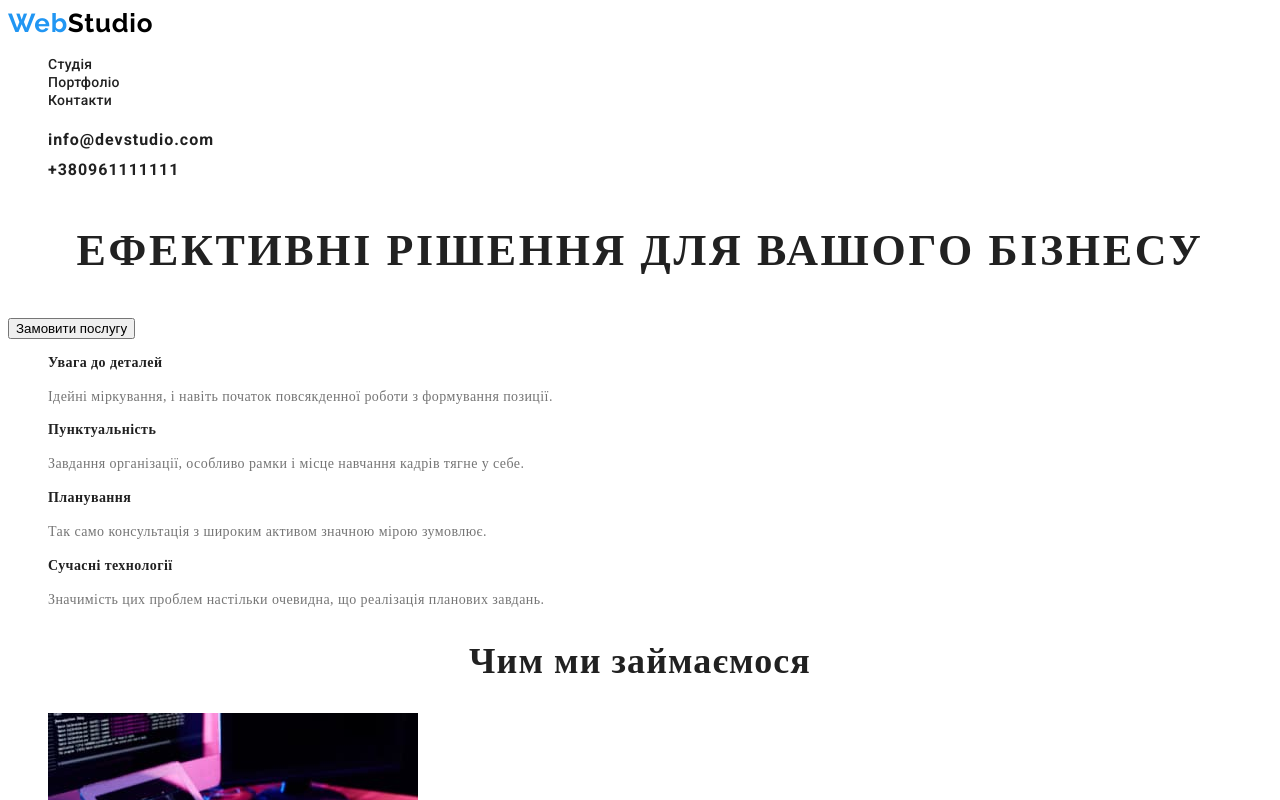
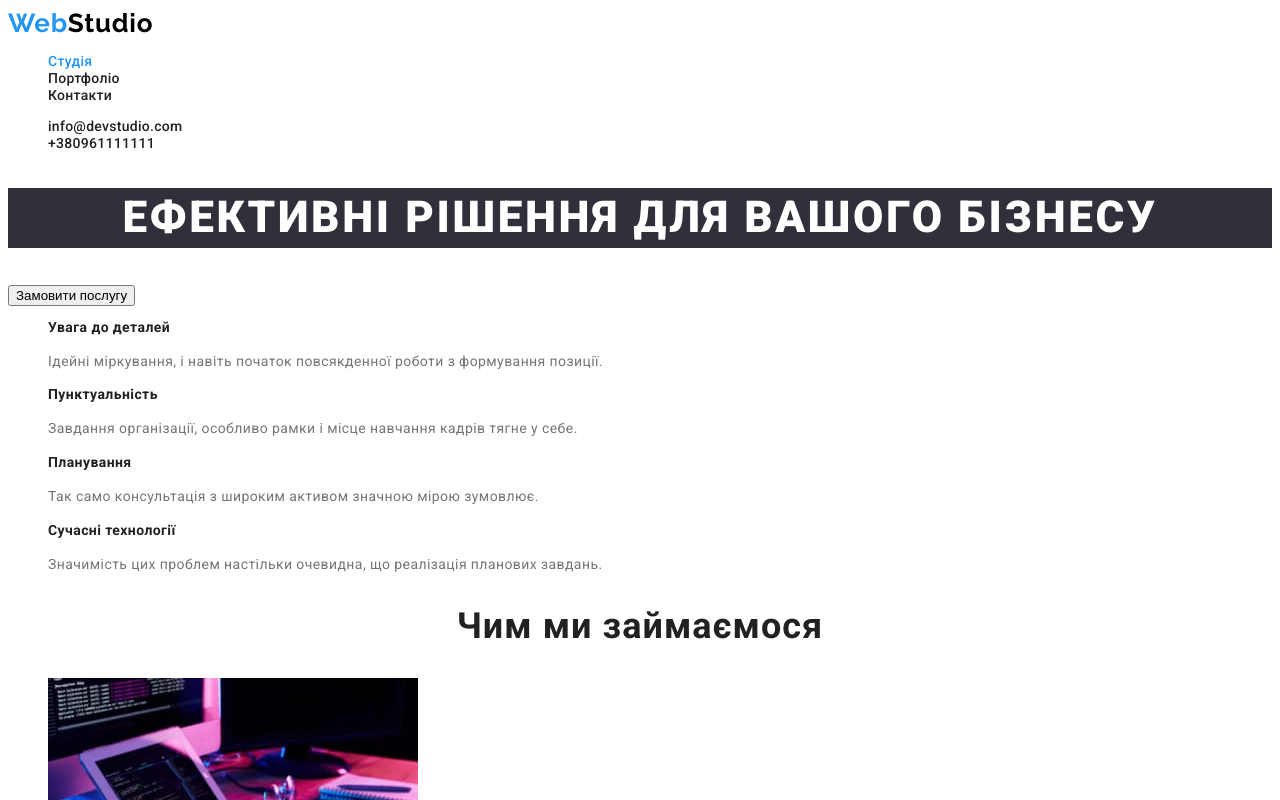
Before and after one commit to humbubahumbuba/goit-markup-hw-02, a plain HTML site: page index.html in a window 1280 px wide. Shown: the top 800 px of the page. Drawn offline with Linux system fonts and the light colour scheme.

Commit message:
auth-nav-link-hover,focus

```diff
--- a/css/style.css
+++ b/css/style.css
@@ -14,6 +14,9 @@ footer #2F303A*/
 body{
     background-color:var(--primary-bg-color) ;
     color:var(--primary-text-color);
+    font-family: 'Roboto',sans-serif;
+    font-size: 14px;
+    letter-spacing: 0.03em;
 }
 
 img {
@@ -27,6 +30,7 @@ img {
 .link {
     text-decoration: none;
 }
+
 
  .logo{
     color:var(--accent-color);
@@ -91,18 +95,26 @@ img {
 .site-nav .link.current{
     color: var(--accent-color);
 }
-.auth-nav{
-    font-family: 'Roboto';
-    font-style: normal;
+
+.auth-nav-link{
+    color: var(--title-text-color);
+    text-decoration: none;
     font-weight: 500;
     font-size: 14px;
     line-height: 1.14;
     letter-spacing: 0.02em;
 }
+.auth-nav-link:hover,
+.auth-nav-link:focus{
+     color: var(--accent-color);
+}
+
+
 /* hero */
 
 .hero-title{
-    color: var(--title-text-color);
+    background-color: #2F303A;
+    color: #ffffff;
     font-weight: 900;
     font-size: 44px;
     line-height: 1.36;
--- a/index.html
+++ b/index.html
@@ -18,7 +18,7 @@
             <a href="./index.html" class="logo">Web<span class="logo-head">Studio</span></a>
 
             <ul class="site-nav list">
-                <li><a href="#" class="link" class="link current">Студія</a></li>
+                <li><a href="#"  class="link current">Студія</a></li>
                 <li><a href="./portfolio.html"class="link">Портфоліо</a></li>
                 <li><a href="#" class="link" class="link">Контакти</a></li>
             </ul>
@@ -27,8 +27,8 @@
 
 
             <ul class="auth-nav list">
-                <li><a href="mailto:info@devstudio.com" class="button">info@devstudio.com</a></li>
-                <li><a href="tel:+380961111111" class="button">+380961111111</a></li>
+                <li><a href="mailto:info@devstudio.com" class="auth-nav-link">info@devstudio.com</a></li>
+                <li><a href="tel:+380961111111" class="auth-nav-link">+380961111111</a></li>
             </ul>
 
     </header>
```
Also changed, not shown: portfolio.html (+2 -2 lines).
